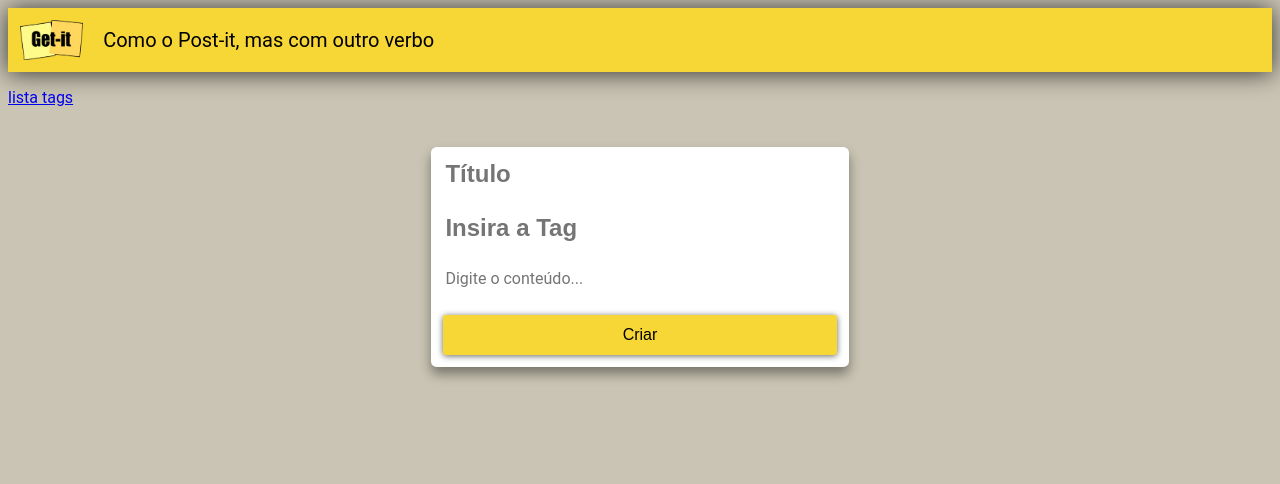
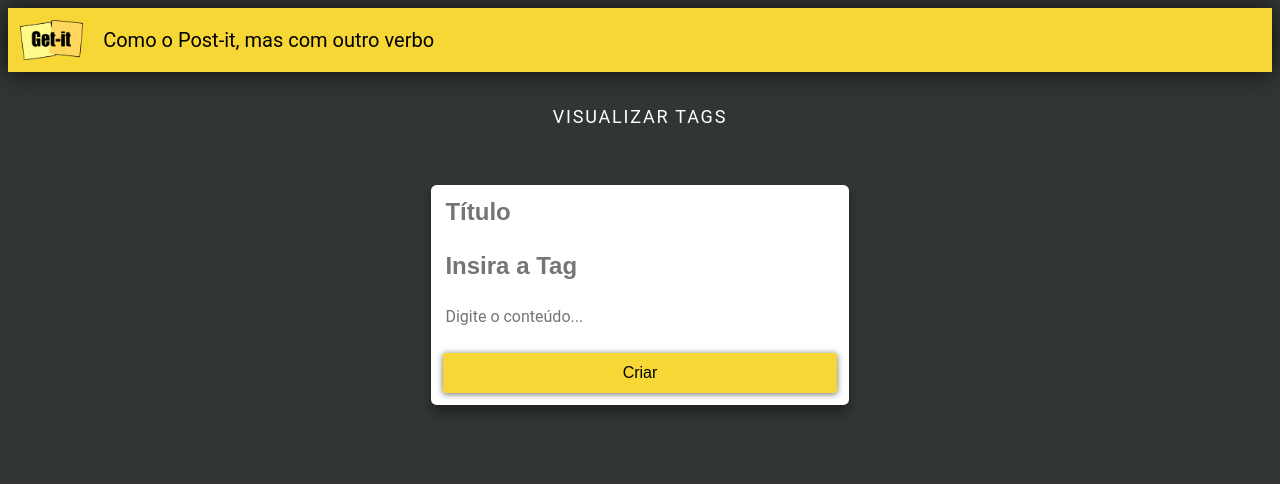
Before and after one commit to delattre1/getit-app, a Django app: page /notes/ in a window 1280 px wide. Shown: the top 484 px of the page. Run offline with Django 3.2, Linux system fonts and the light colour scheme; data that the repository does not hold is empty.

Commit message:
changed css for tags

```diff
--- a/notes/static/notes/css/styles.css
+++ b/notes/static/notes/css/styles.css
@@ -2,7 +2,7 @@
 html,
 body {
   font-family: "Roboto", sans-serif;
-  background-color: #c9c4b3;
+  background-color: #323633;
 }
 
 .appbar {
@@ -282,3 +282,38 @@ form {
   left: 0;
   width:100%;
 }
+
+
+/* Link to view tags */
+
+.container-link {
+	display: flex;
+	justify-content: center;
+	font-size: 18px;
+	font-weight: 400;
+	text-transform: uppercase;
+	letter-spacing: .1em
+}
+
+
+a.link-tags{
+  color: white;
+  text-decoration: none;
+  position: relative;
+}
+
+a.link-tags::after{
+  content: "";
+  background: white;
+	mix-blend-mode: exclusion;
+  width: calc(100% + 20px);
+  height: 0;
+  position: absolute;
+  bottom: -4px;
+  left: -10px;
+	transition: all .3s cubic-bezier(0.445, 0.05, 0.55, 0.95);
+}
+
+a.link-tags:hover::after{
+	height: calc(100% + 8px)
+}
--- a/notes/templates/notes/index.html
+++ b/notes/templates/notes/index.html
@@ -8,7 +8,11 @@
 <p class="top-bar-text">Como o Post-it, mas com outro verbo</p>
 </div>
 
-<a href="{% url 'tagsList'%}">lista tags</a>
+<div class=container-link>
+	<p class="btn-tags">
+		<a class="link-tags" href="{% url 'tagsList'%}">Visualizar Tags</a>
+	</p>
+</div>
 <main class="container">
 
 	<form class="form-card" method="post">
--- a/notes/templates/notes/tagsList.html
+++ b/notes/templates/notes/tagsList.html
@@ -15,7 +15,9 @@
 
 
 		<div class="card">
-			<a href="{% url 'tag' tag_=tag %}">{{tag}}</a>
+			<h3 class="card-title">
+				<a href="{% url 'tag' tag_=tag %}">{{tag}}</a>
+			</h3>
 		</div>
 
 	{% endif %}
```
